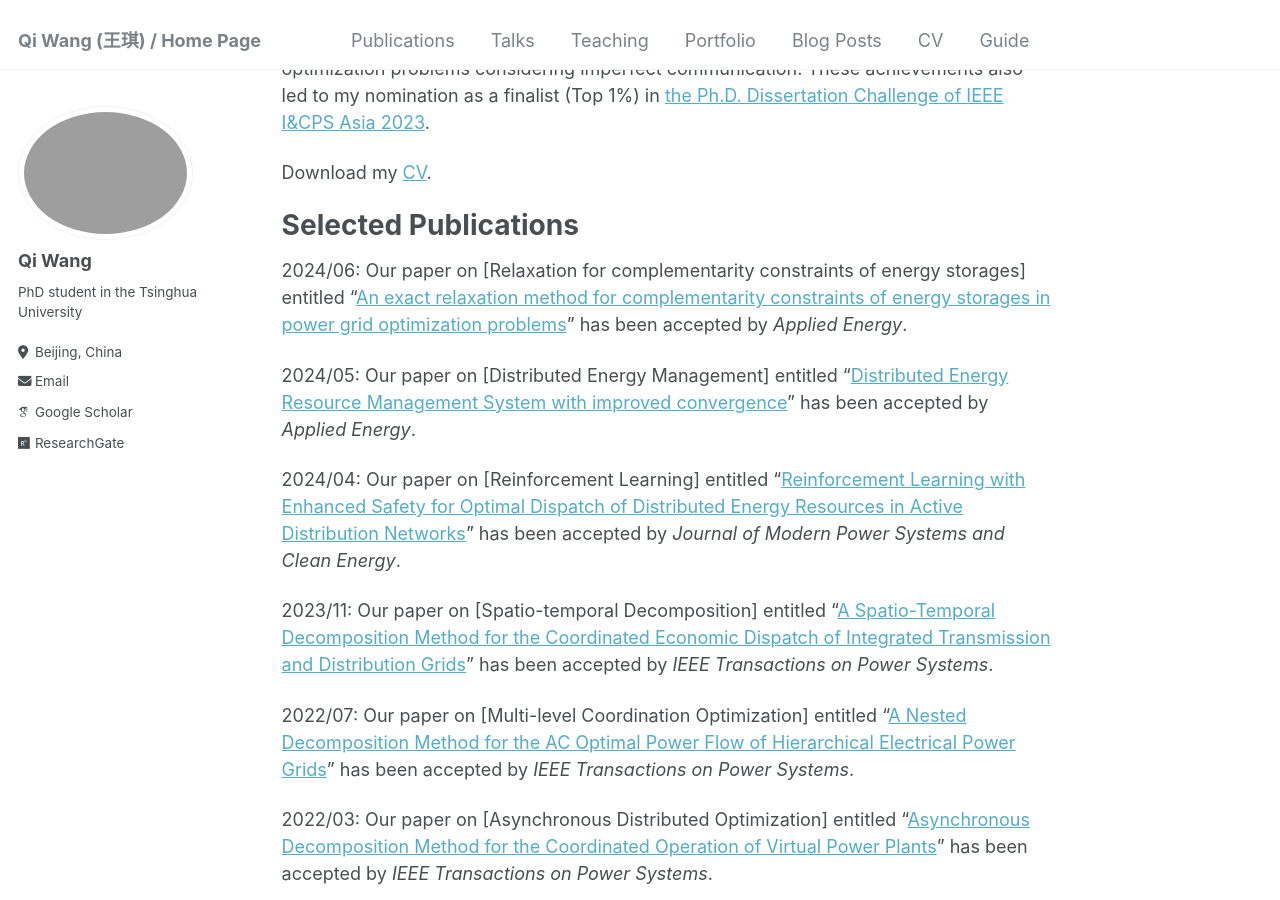
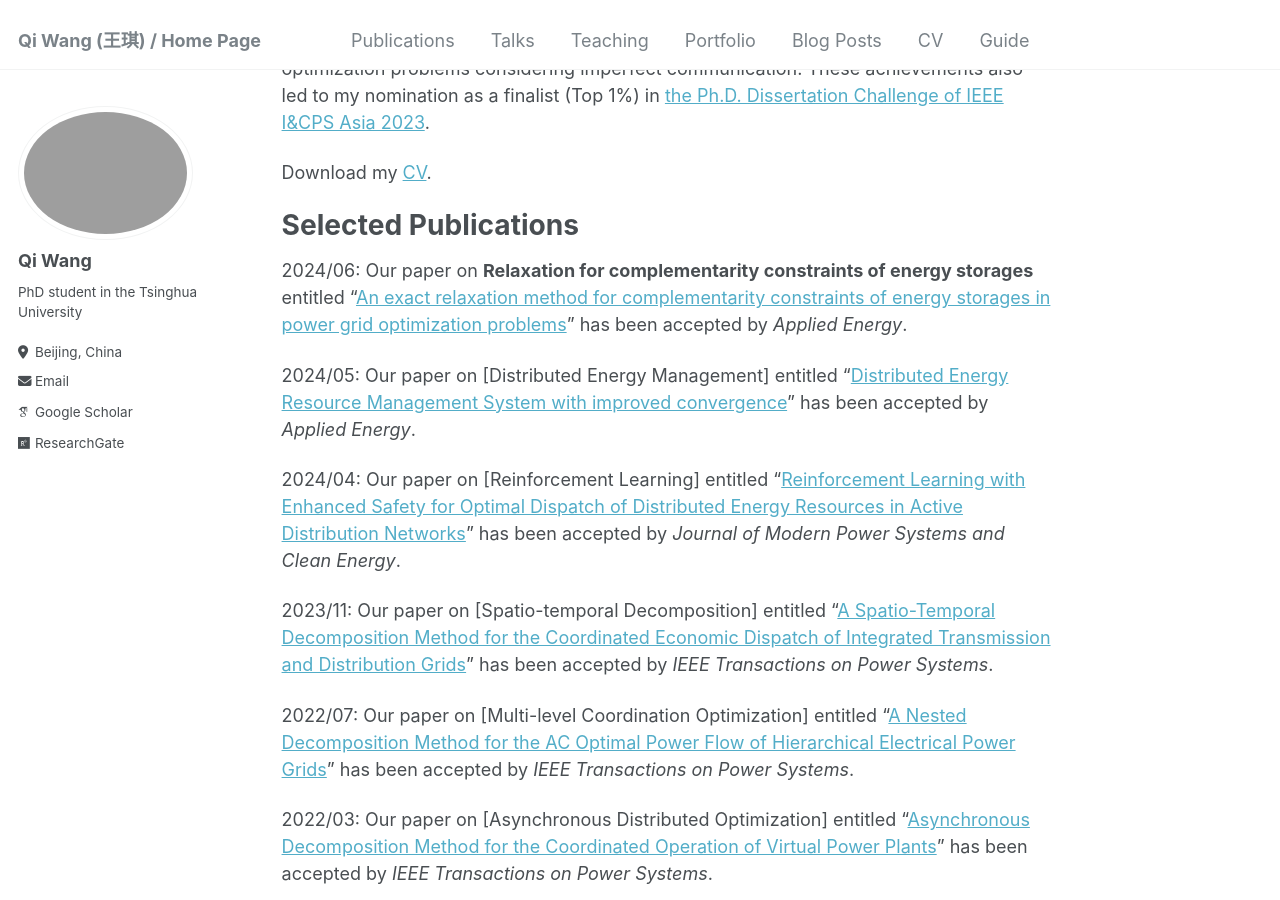
Before and after one commit to lalajiayou/WangQi_THU.github.io, a Jekyll site: the page built from _pages/about.md, in a window 1280 px wide and 900 px high, scrolled down 333 px. Built offline with Jekyll 4.4.1, drawn with Linux system fonts in a browser that asks for light colours; some web fonts are replaced.

Commit message:
Update about.md

```diff
--- a/_pages/about.md
+++ b/_pages/about.md
@@ -16,7 +16,7 @@ Download my [CV](https://wangqi_thu.github.io/files/CV_Qi_Wang_Tsinghua-20240712
 
 Selected Publications
 ======
-2024/06: Our paper on [Relaxation for complementarity constraints of energy storages] entitled "[An exact relaxation method for complementarity constraints of energy storages in power grid optimization problems](https://www.sciencedirect.com/science/article/abs/pii/S0306261924009759)" has been accepted by _Applied Energy_.
+2024/06: Our paper on **Relaxation for complementarity constraints of energy storages** entitled "[An exact relaxation method for complementarity constraints of energy storages in power grid optimization problems](https://www.sciencedirect.com/science/article/abs/pii/S0306261924009759)" has been accepted by _Applied Energy_.
 
 2024/05: Our paper on [Distributed Energy Management] entitled "[Distributed Energy Resource Management System with improved convergence](https://www.sciencedirect.com/science/article/abs/pii/S0306261924009498)" has been accepted by _Applied Energy_.
 
```
